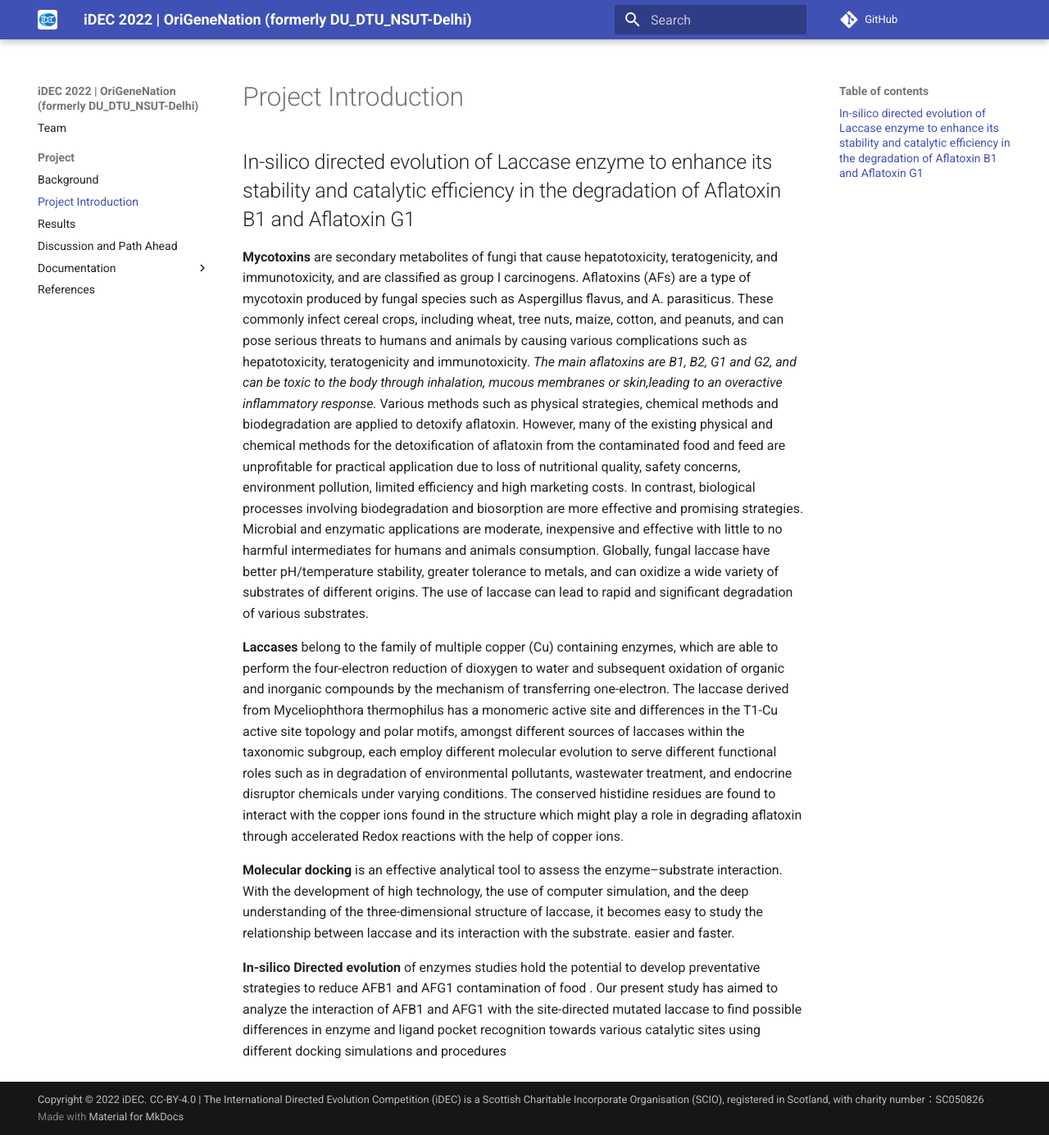
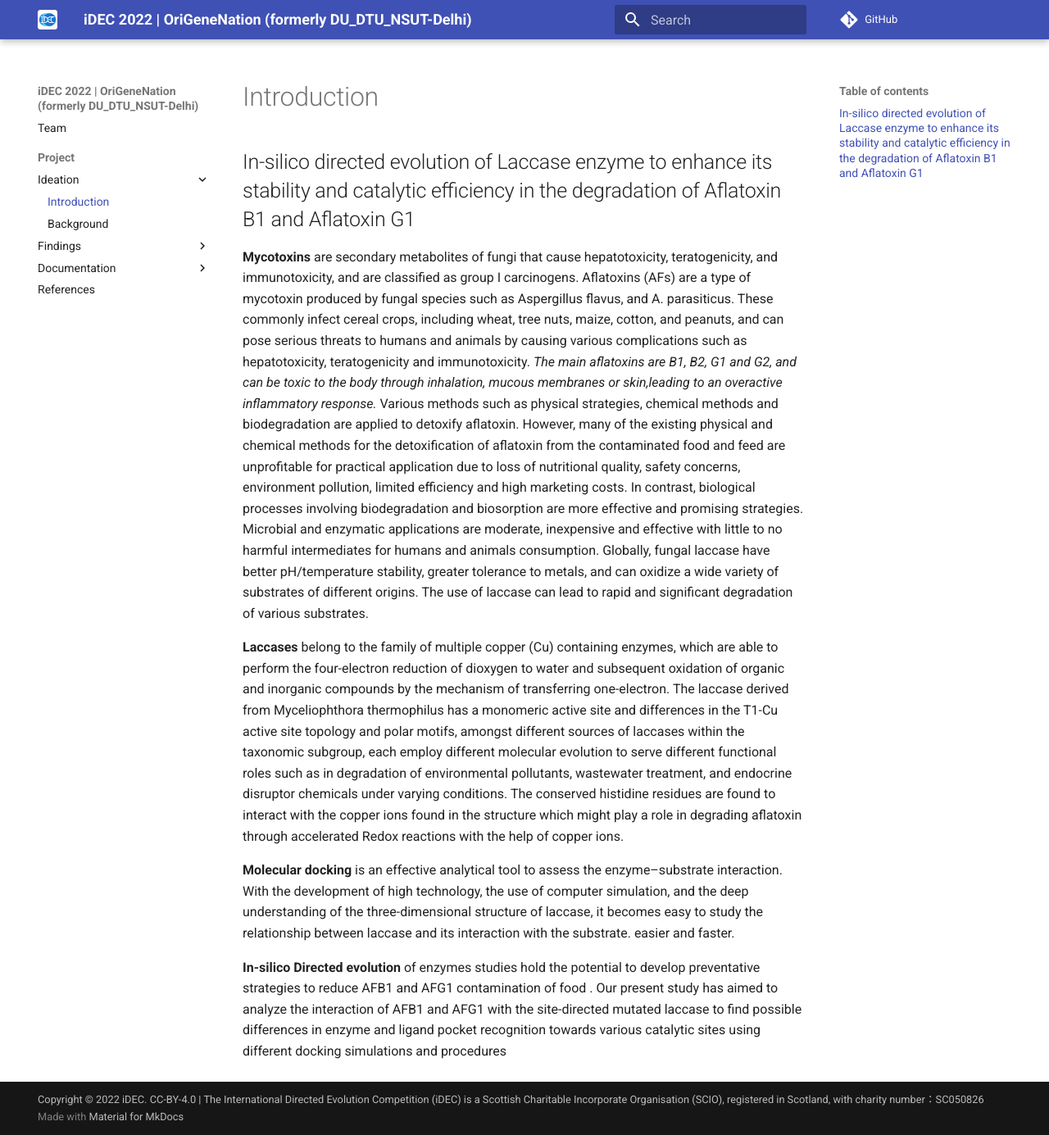
Before and after one commit to idec-teams/2022_DU_DTU_NSUT-Delhi, an MkDocs documentation site: the page built from docs/index.md, in a window 1280 px wide and 1385 px high. Shown: the whole window at 82% size. Built offline with MkDocs 1.6.1 and Material for MkDocs 9.7.7, drawn with Linux system fonts in a browser that asks for light colours; comment, search, counter and statistics services are not loaded.

Commit message:
Update mkdocs.yml

```diff
--- a/mkdocs.yml
+++ b/mkdocs.yml
@@ -41,10 +41,12 @@
 nav:
   - Team: team.md
   - Project:
-      - Background: project/background.md
-      - Project Introduction: index.md
-      - Results: project/results.md
-      - Discussion and Path Ahead: project/discussion.md
+      - Ideation:
+          - Introduction: index.md
+          - Background: project/background.md
+      - Findings:
+          - Results: project/results.md
+          - Discussion and Path Ahead: project/discussion.md
       - Documentation:
           - Protocols: documentation/protocols.md
           - Supplementary information: project/Supplementary.md
```
